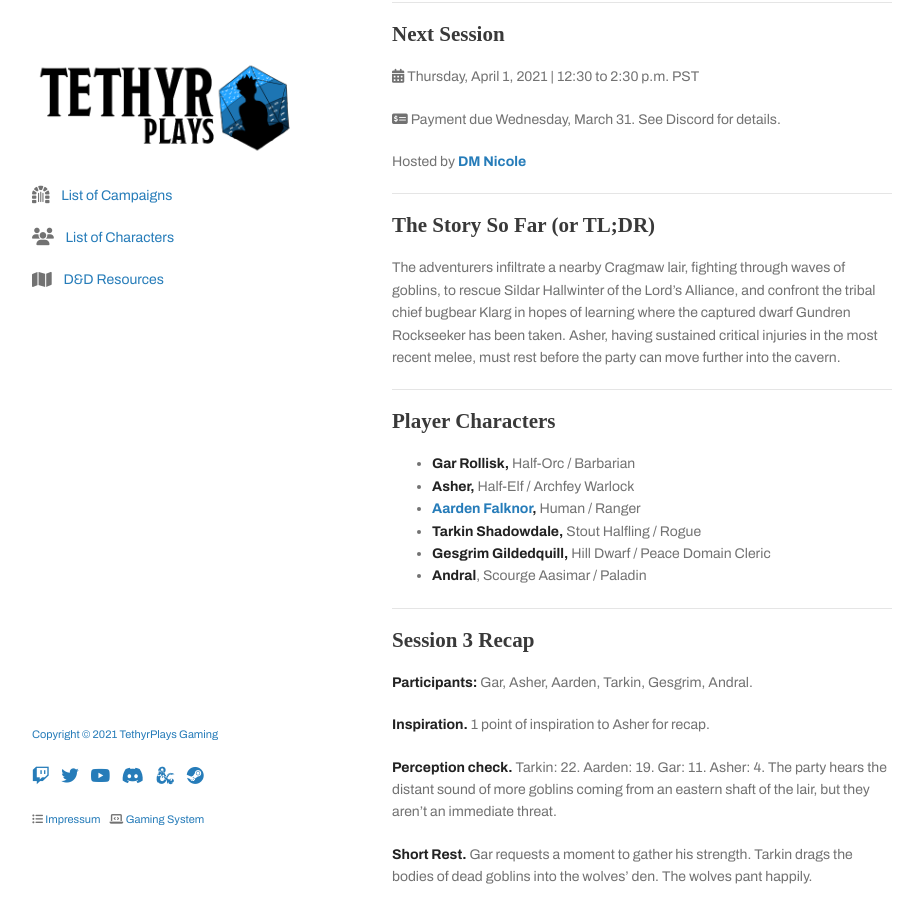
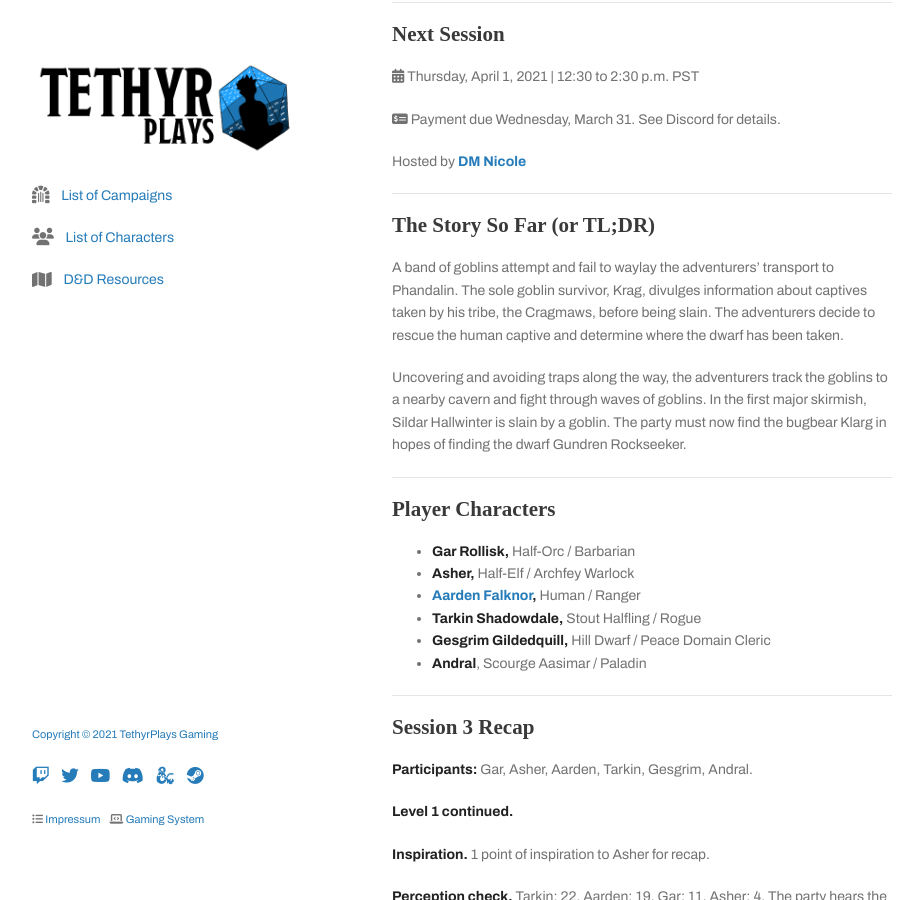
Before and after one commit to tethyrplays/tethyrplays, a Jekyll site: the page built from campaign/2021-lmop-with-dm-nicole.md, in a window 1280 px wide and 900 px high, scrolled down 473 px. Shown: the whole window, without its empty margins (178-1101 px from the left). Built offline with Jekyll 4.4.1, drawn with Linux system fonts in a browser that asks for light colours; nearby versions of some CDN libraries; some web fonts are replaced; our own code applies the rules of GitHub Pages for plain Markdown files; the repository's description, which GitHub fills in, is left out.

Commit message:
Update 2021-lmop-with-dm-nicole.md

```diff
--- a/campaign/2021-lmop-with-dm-nicole.md
+++ b/campaign/2021-lmop-with-dm-nicole.md
@@ -19,7 +19,9 @@ Hosted by **[DM Nicole](https://startplaying.games/game-master/loremasternicole)
 
 ## The Story So Far (or TL;DR)
 
-The adventurers infiltrate a nearby Cragmaw lair, fighting through waves of goblins, to rescue Sildar Hallwinter of the Lord's Alliance, and confront the tribal chief bugbear Klarg in hopes of learning where the captured dwarf Gundren Rockseeker has been taken. Asher, having sustained critical injuries in the most recent melee, must rest before the party can move further into the cavern.
+A band of goblins attempt and fail to waylay the adventurers' transport to Phandalin. The sole goblin survivor, Krag, divulges information about captives taken by his tribe, the Cragmaws, before being slain. The adventurers decide to rescue the human captive and determine where the dwarf has been taken.
+
+Uncovering and avoiding traps along the way, the adventurers track the goblins to a nearby cavern and fight through waves of goblins. In the first major skirmish, Sildar Hallwinter is slain by a goblin. The party must now find the bugbear Klarg in hopes of finding the dwarf Gundren Rockseeker.
 
 
 ---
@@ -38,6 +40,8 @@ The adventurers infiltrate a nearby Cragmaw lair, fighting through waves of gobl
 ## Session 3 Recap
 
 **Participants:** Gar, Asher, Aarden, Tarkin, Gesgrim, Andral.
+
+**Level 1 continued.**
 
 **Inspiration.** 1 point of inspiration to Asher for recap.
 
```
